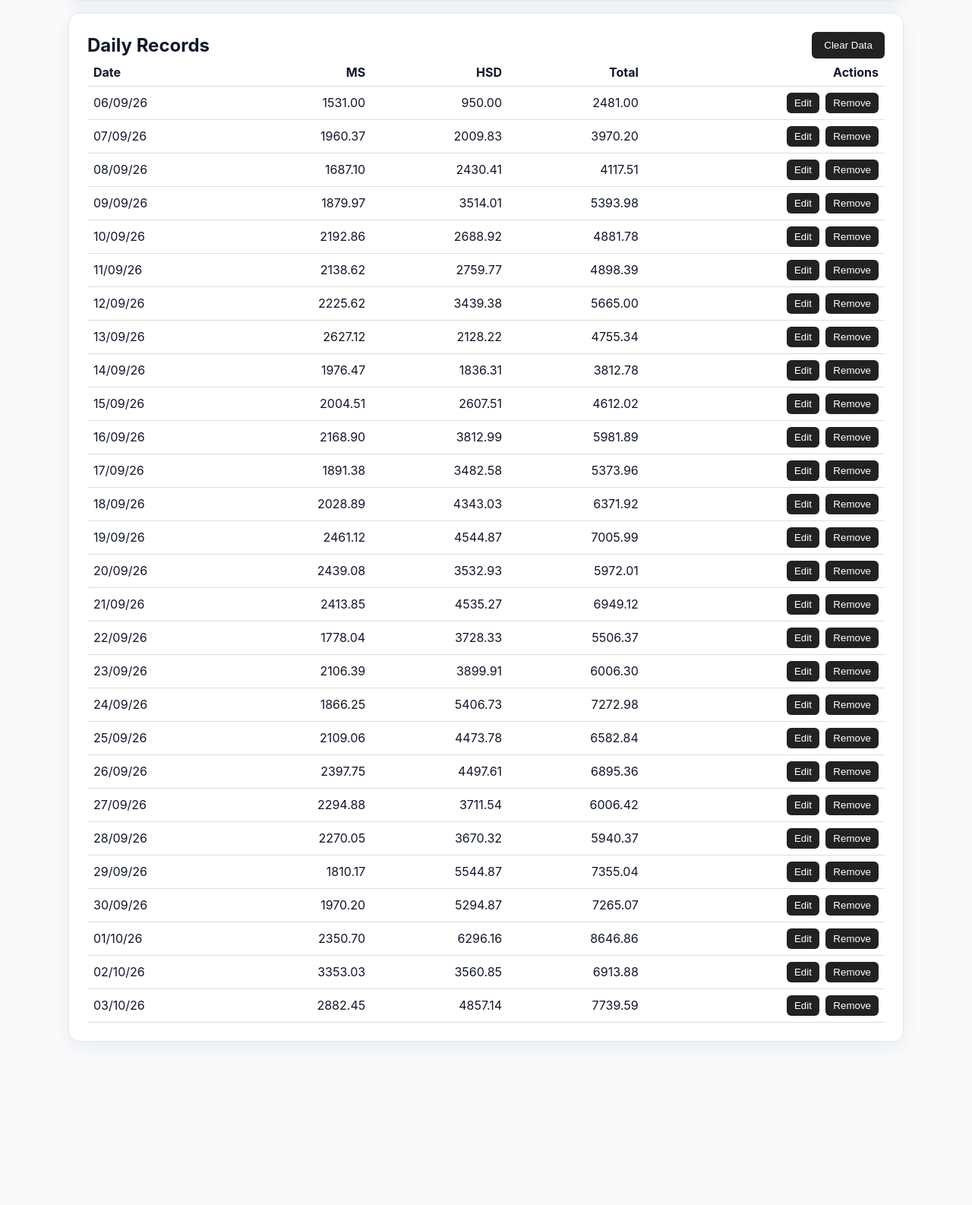
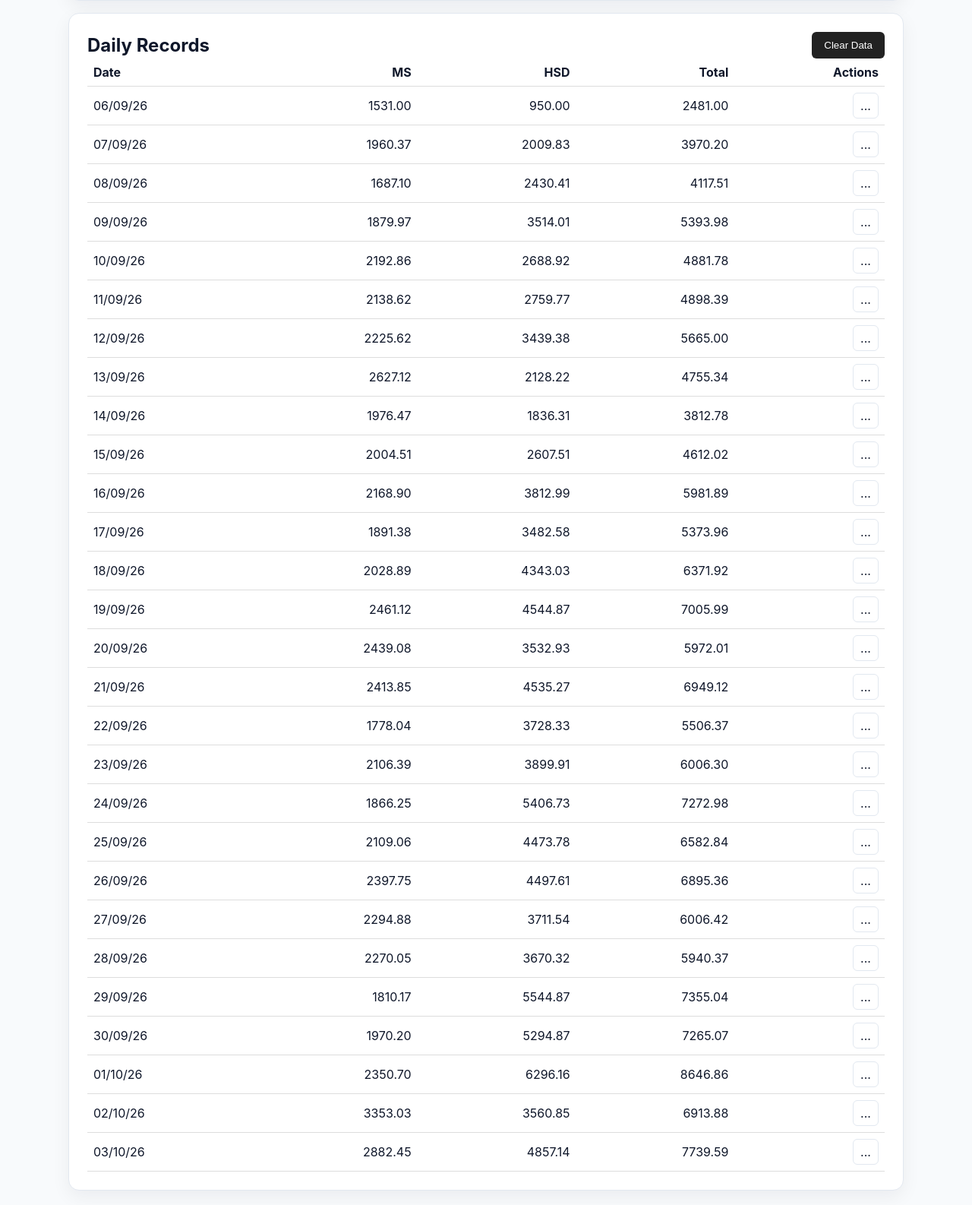
Before and after one commit to shettyvarshaa/TrendAnalysisBot, a Flask app: page / in a window 1280 px wide. Shown: the part 890-2476 px from the top of the page at 76% size. Before the commit the page ends 2261 px from the top, so only its background shows below. Run offline with Flask 3, Linux system fonts and the light colour scheme.

Commit message:
Fixing the actions column"

```diff
--- a/static/dashboard.js
+++ b/static/dashboard.js
@@ -171,14 +171,22 @@ function draw(data) {
             <td>${money(item.hsd)}</td>
             <td>${money(item.total)}</td>
             <td class="record-actions">
-                <button type="button" data-action="edit">Edit</button>
-                <button type="button" data-action="remove">Remove</button>
+                <details class="record-menu">
+                    <summary aria-label="Actions for ${item.date}">...</summary>
+                    <div class="record-menu-options">
+                        <button type="button" data-action="edit">Edit</button>
+                        <button type="button" data-action="remove">Remove</button>
+                    </div>
+                </details>
             </td>
         </tr>
     `).join("");
 
     rows.querySelectorAll("tr").forEach((row, index) => {
-        row.querySelector('[data-action="edit"]').addEventListener("click", () => editRecord(data[index]));
+        row.querySelector('[data-action="edit"]').addEventListener("click", (event) => {
+            event.currentTarget.closest("details").open = false;
+            editRecord(data[index]);
+        });
         row.querySelector('[data-action="remove"]').addEventListener("click", () => removeRecord(data[index].date));
     });
 
--- a/static/styles.css
+++ b/static/styles.css
@@ -114,17 +114,10 @@ table {
     border-collapse: collapse;
 }
 
-.table-wrapper {
-    width: 100%;
-    overflow-x: auto;
-    -webkit-overflow-scrolling: touch;
-}
-
 td, th {
     padding: 8px;
     border-bottom: 1px solid #ddd;
     text-align: right;
-    white-space: nowrap;
 }
 
 td:first-child, th:first-child {
@@ -135,9 +128,58 @@ td:first-child, th:first-child {
     white-space: nowrap;
 }
 
-.record-actions button {
-    margin: 0 0 0 4px;
-    padding: 6px 10px;
+.record-menu {
+    position: relative;
+    display: inline-block;
+}
+
+.record-menu summary {
+    display: inline-flex;
+    align-items: center;
+    justify-content: center;
+    width: 32px;
+    height: 32px;
+    padding: 0;
+    color: var(--color-text);
+    border: 1px solid var(--color-border);
+    border-radius: 6px;
+    cursor: pointer;
+    list-style: none;
+}
+
+.record-menu summary::-webkit-details-marker {
+    display: none;
+}
+
+.record-menu summary:hover,
+.record-menu[open] summary {
+    background: var(--color-page);
+}
+
+.record-menu-options {
+    position: absolute;
+    z-index: 1;
+    top: calc(100% + 4px);
+    right: 0;
+    display: grid;
+    min-width: 100px;
+    padding: 4px;
+    background: var(--color-card);
+    border: 1px solid var(--color-border);
+    border-radius: 6px;
+    box-shadow: 0 8px 18px rgba(15, 23, 42, 0.12);
+}
+
+.record-menu-options button {
+    margin: 0;
+    padding: 7px 10px;
+    color: var(--color-text);
+    background: transparent;
+    text-align: left;
+}
+
+.record-menu-options button:hover {
+    background: var(--color-page);
 }
 
 @media (max-width: 640px) {
@@ -158,20 +200,4 @@ td:first-child, th:first-child {
         align-items: flex-start;
         gap: 12px;
     }
-
-    .table-wrapper table {
-        min-width: 520px;
-    }
-
-    .table-wrapper th:last-child,
-    .table-wrapper td:last-child {
-        position: sticky;
-        right: 0;
-        background: var(--color-card);
-        box-shadow: -6px 0 8px rgba(15, 23, 42, 0.08);
-    }
-
-    .table-wrapper th:last-child {
-        z-index: 1;
-    }
 }
--- a/templates/index.html
+++ b/templates/index.html
@@ -41,14 +41,12 @@
                 <h2>Daily Records</h2>
                 <button id="clear-data" type="button">Clear Data</button>
             </div>
-            <div class="table-wrapper">
             <table>
                 <thead>
                     <tr><th>Date</th><th>MS</th><th>HSD</th><th>Total</th><th>Actions</th></tr>
                 </thead>
                 <tbody id="rows"></tbody>
             </table>
-            </div>
         </section>
     </main>
 </body>
```
Lines whose indentation alone changed are shown as unchanged.
